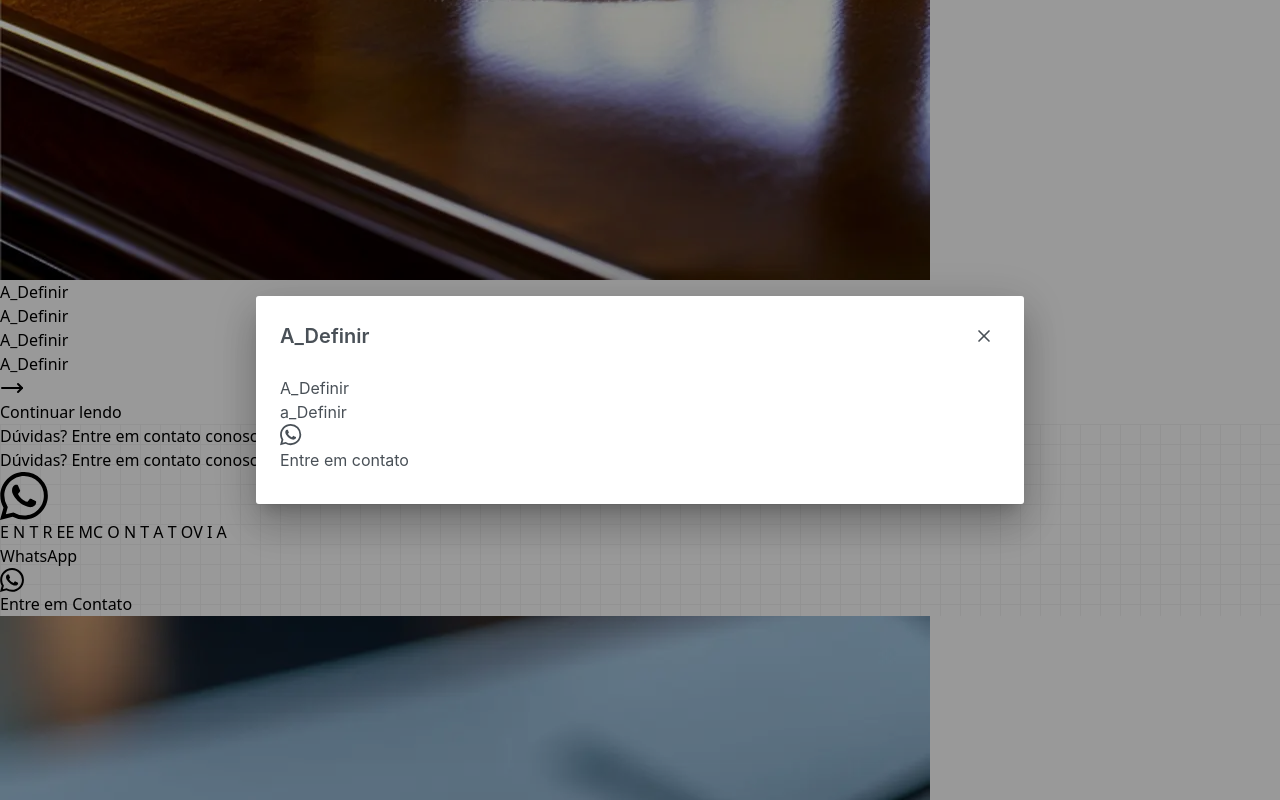
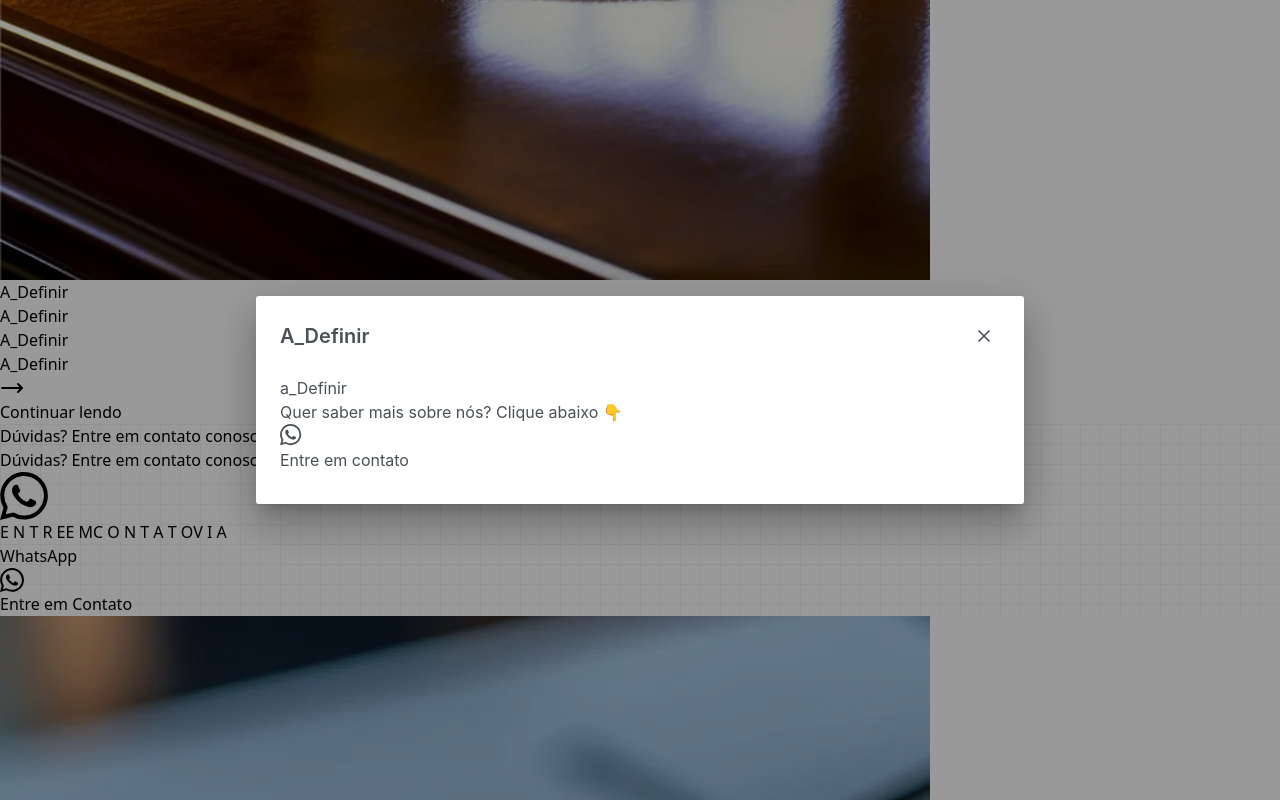
Before and after one commit to Paper-Street-Softwares/LP-Laiandra, a React (Vite) app: page / in a window 1280 px wide. Both pictures are taken after a click on the button "Continuar lendo". Shown: the part 1633-2433 px from the top of the page. Built offline with nearby package versions, Linux system fonts and the light colour scheme; a web font is replaced by a local one.

Commit message:
fix: hero

```diff
--- a/src/components/sectionElements/about/AboutModal.jsx
+++ b/src/components/sectionElements/about/AboutModal.jsx
@@ -15,13 +15,12 @@ export default function AboutModal() {
 
     setModalContent(
       <div className="text-paragraph3">
-        <p className="mb-[20px]">
-          <Trans i18nKey="about.subtitle" />
-        </p>
-
         <Trans i18nKey="about.modal" components={{ br: <br /> }} />
 
         <div className="mt-4">
+          <p className=" mb-[20px]">
+            <Trans i18nKey="about.ctaButtonAriaLabel" />
+          </p>
           <Button
             aria-label={t("about.ctaButtonAriaLabel")}
             label={t("about.ctaButtonText")}
--- a/src/locales/pt.json
+++ b/src/locales/pt.json
@@ -17,12 +17,12 @@
     "ctaButtonTextResponsive": "Contato"
   },
   "hero": {
-    "miniTag": "A_Definir",
-    "title": "A_Definir <span class=\"text-primary font-bold\">A_Definir</span>",
-    "subtitle": "A_Definir",
-    "ctaButtonText": "A_Definir",
+    "miniTag": "ADVOGADA PREVIDENCIÁRIA E SUCESSÓRIA",
+    "title": "Direitos esquecidos <span class=\"text-primary font-bold\">custam caro</span>",
+    "subtitle": "Aposentadoria negada? Herança travada? Seus direitos podem estar em risco agora.",
+    "ctaButtonText": "Quero proteger meus direitos",
     "obsHero": {
-      "text": "A_Definir"
+      "text": "Atendimento online para todo Brasil"
     }
   },
   "features": {
@@ -89,7 +89,7 @@
     "buttonModalLabelAbout": "Continuar lendo",
     "paragraph": "A_Definir",
     "modal": "a_Definir",
-    "ctaButtonAriaLabel": "",
+    "ctaButtonAriaLabel": " Quer saber mais sobre nós? Clique abaixo 👇",
     "ctaButtonText": "Entre em contato",
     "aboutSocial": {
       "miniTag": "A_Definir",
```
